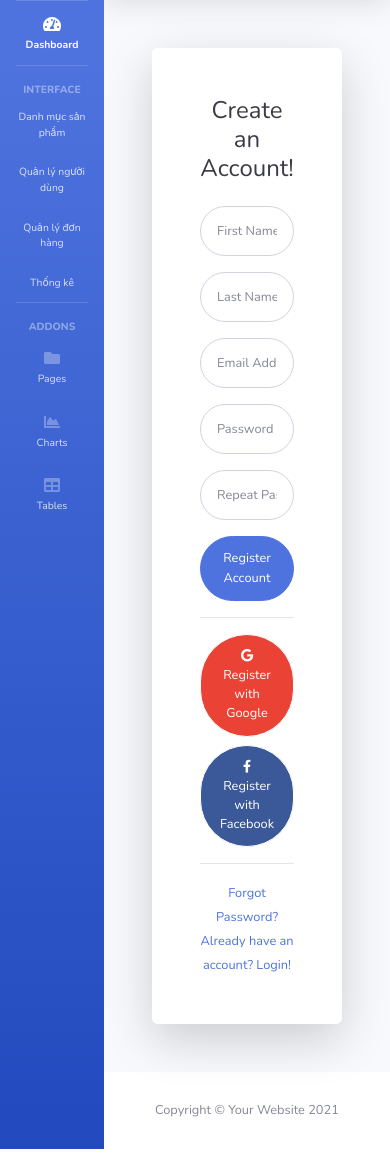
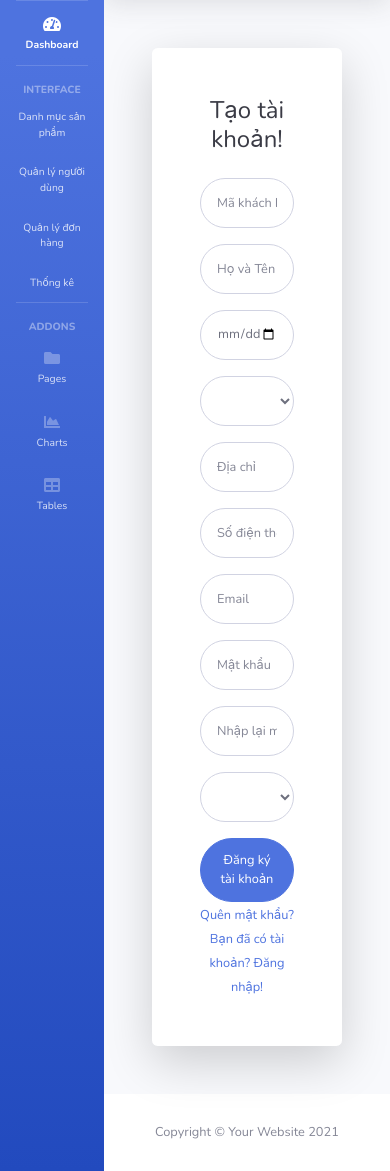
Before and after one commit to Truongbuiii/BO3, a PHP site: page /admin/quanTri/themnguoidung.php in a window 390 px wide. Shown: the part 70-1241 px from the top of the page. Before the commit the page ends 1219 px from the top, so only its background shows below. Run offline with PHP 8.4, Linux system fonts and the light colour scheme.

Commit message:
sua phan them nguoi dung

```diff
--- a/admin/quanTri/themnguoidung.php
+++ b/admin/quanTri/themnguoidung.php
@@ -1,61 +1,90 @@
 <?php
     require('includes/header.php');
 ?>
-
 <div class="container">
-
     <div class="card o-hidden border-0 shadow-lg my-5">
         <div class="card-body p-0">
             <!-- Nested Row within Card Body -->
             <div class="row">
-                    <div class="col-lg-5 d-none d-lg-block bg-register-image"></div>
-                    <div class="col-lg-7">
+
+                <div class="col-lg-12">
                     <div class="p-5">
                         <div class="text-center">
-                                <h1 class="h4 text-gray-900 mb-4">Create an Account!</h1>
+                            <h1 class="h4 text-gray-900 mb-4">Tạo tài khoản!</h1>
                         </div>
                         <form class="user">
+                            <!-- Mã khách hàng -->
+                            <div class="form-group">
+                                <input type="text" class="form-control form-control-user" id="exampleInputMaKH" name="maKH"
+                                    placeholder="Mã khách hàng">
+                            </div>
+                            <!-- Họ và Tên -->
+                            <div class="form-group">
+                                <input type="text" class="form-control form-control-user" id="exampleInputHovaten" name="hoTen"
+                                    placeholder="Họ và Tên">
+                            </div>
+                            <!-- Ngày sinh và Giới tính -->
                             <div class="form-group row">
                                 <div class="col-sm-6 mb-3 mb-sm-0">
-                                        <input type="text" class="form-control form-control-user" id="exampleFirstName"
-                                            placeholder="First Name">
+                                    <input type="date" class="form-control form-control-user" id="exampleNgaySinh" name="ngaySinh"
+                                        placeholder="Ngày Sinh">
+                                </div>
+                                <!-- Giới tính -->
+<div class="col-sm-6">
+    <select class="form-control form-control-user" id="gender" name="gioiTinh">
+        <option value="">Chọn giới tính</option>
+        <option value="Nam">Nam</option>
+        <option value="Nữ">Nữ</option>
+        <option value="Khác">Khác</option>
+    </select>
+</div>
+                            </div>
+                            <!-- Địa chỉ -->
+                            <div class="form-group">
+                                <input type="text" class="form-control form-control-user" id="exampleDiaChi" name="diaChi"
+                                    placeholder="Địa chỉ">
+                            </div>
+                            <!-- Số điện thoại -->
+                            <div class="form-group">
+                                <input type="tel" class="form-control form-control-user" id="exampleSDT" name="soDienThoai"
+                                    placeholder="Số điện thoại">
+                            </div>
+                            <!-- Email -->
+                            <div class="form-group">
+                                <input type="email" class="form-control form-control-user" id="exampleInputEmail" name="email"
+                                    placeholder="Email">
+                            </div>
+                            <!-- Mật khẩu và Nhập lại mật khẩu -->
+                            <div class="form-group row">
+                                <div class="col-sm-6 mb-3 mb-sm-0">
+                                    <input type="password" class="form-control form-control-user" id="exampleInputPassword" name="matKhau"
+                                        placeholder="Mật khẩu">
                                 </div>
                                 <div class="col-sm-6">
-                                        <input type="text" class="form-control form-control-user" id="exampleLastName"
-                                            placeholder="Last Name">
+                                    <input type="password" class="form-control form-control-user" id="exampleRepeatPassword" name="nhapLaiMatKhau"
+                                        placeholder="Nhập lại mật khẩu">
                                 </div>
                             </div>
+   <!-- Chức năng -->
 <div class="form-group">
-                                    <input type="email" class="form-control form-control-user" id="exampleInputEmail"
-                                        placeholder="Email Address">
+    <select class="form-control form-control-user" id="chucNang" name="chucNang">
+        <option value="">Chọn chức năng</option>
+        <option value="admin">Quản trị viên</option>
+        <option value="user">Người dùng</option>
+    </select>
 </div>
-                                <div class="form-group row">
-                                    <div class="col-sm-6 mb-3 mb-sm-0">
-                                        <input type="password" class="form-control form-control-user"
-                                            id="exampleInputPassword" placeholder="Password">
-                                    </div>
-                                    <div class="col-sm-6">
-                                        <input type="password" class="form-control form-control-user"
-                                            id="exampleRepeatPassword" placeholder="Repeat Password">
-                                    </div>
-                                </div>
-                                <a href="login.html" class="btn btn-primary btn-user btn-block">
-                                    Register Account
-                                </a>
-                                <hr>
-                                <a href="index.html" class="btn btn-google btn-user btn-block">
-                                    <i class="fab fa-google fa-fw"></i> Register with Google
-                                </a>
-                                <a href="index.html" class="btn btn-facebook btn-user btn-block">
-                                    <i class="fab fa-facebook-f fa-fw"></i> Register with Facebook
-                                </a>
-                            </form>
-                            <hr>
+
+                            <!-- Nút đăng ký -->
+                            <button type="submit" class="btn btn-primary btn-user btn-block">
+                                Đăng ký tài khoản
+                            </button>
+
                         <div class="text-center">
-                                <a class="small" href="forgot-password.html">Forgot Password?</a>
+                            <a class="small" href="forgot-password.html">Quên mật khẩu?</a>
                         </div>
                         <div class="text-center">
-                                <a class="small" href="login.html">Already have an account? Login!</a>
+                            <a class="small" href="login.html">Bạn đã có tài khoản? Đăng nhập!</a>
+                        </div>
                     </div>
                 </div>
             </div>
@@ -63,9 +92,6 @@
     </div>
 </div>
 
-    </div>
-
-
 <?php
     require('includes/footer.php');
 ?>
```
Lines whose indentation alone changed are shown as unchanged.
